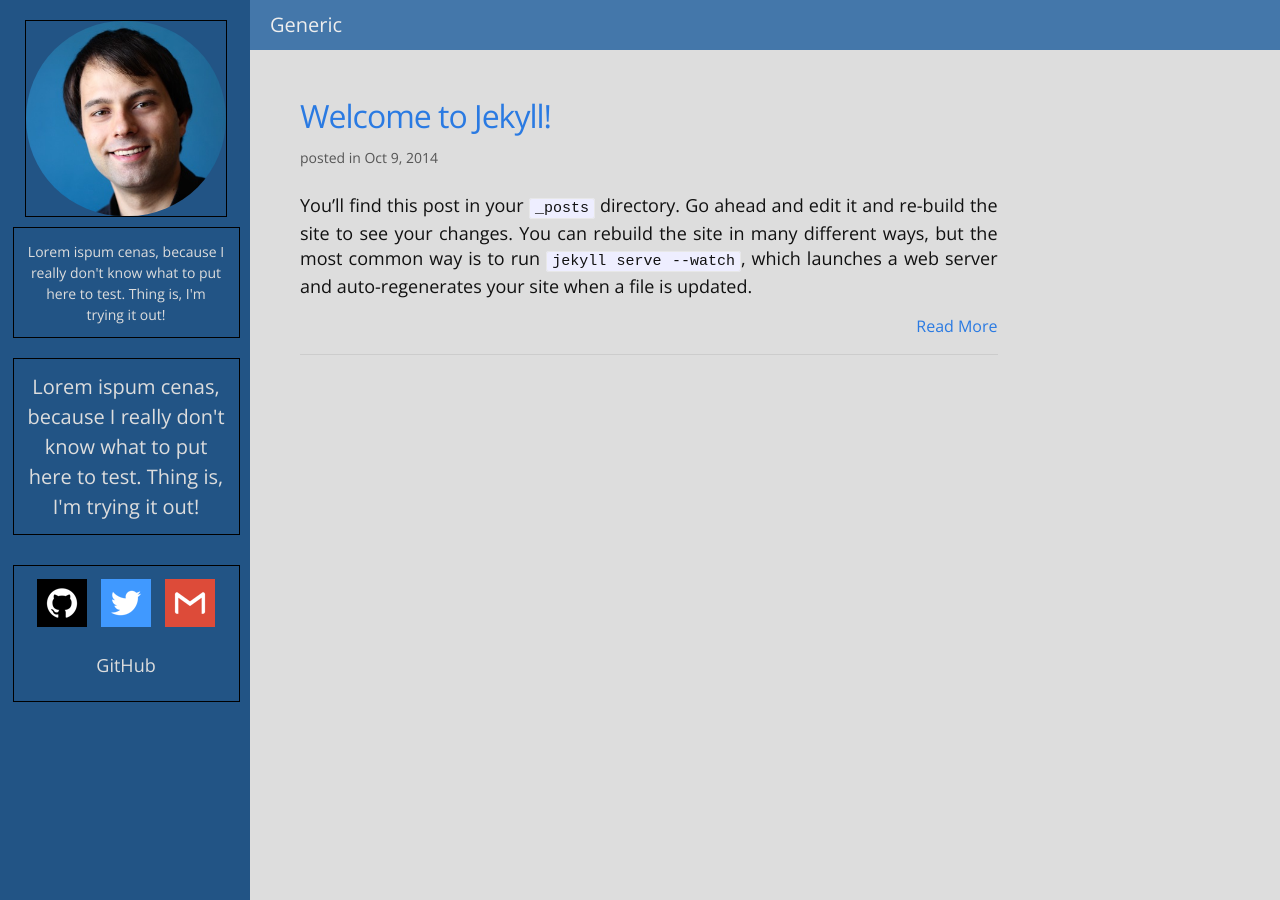
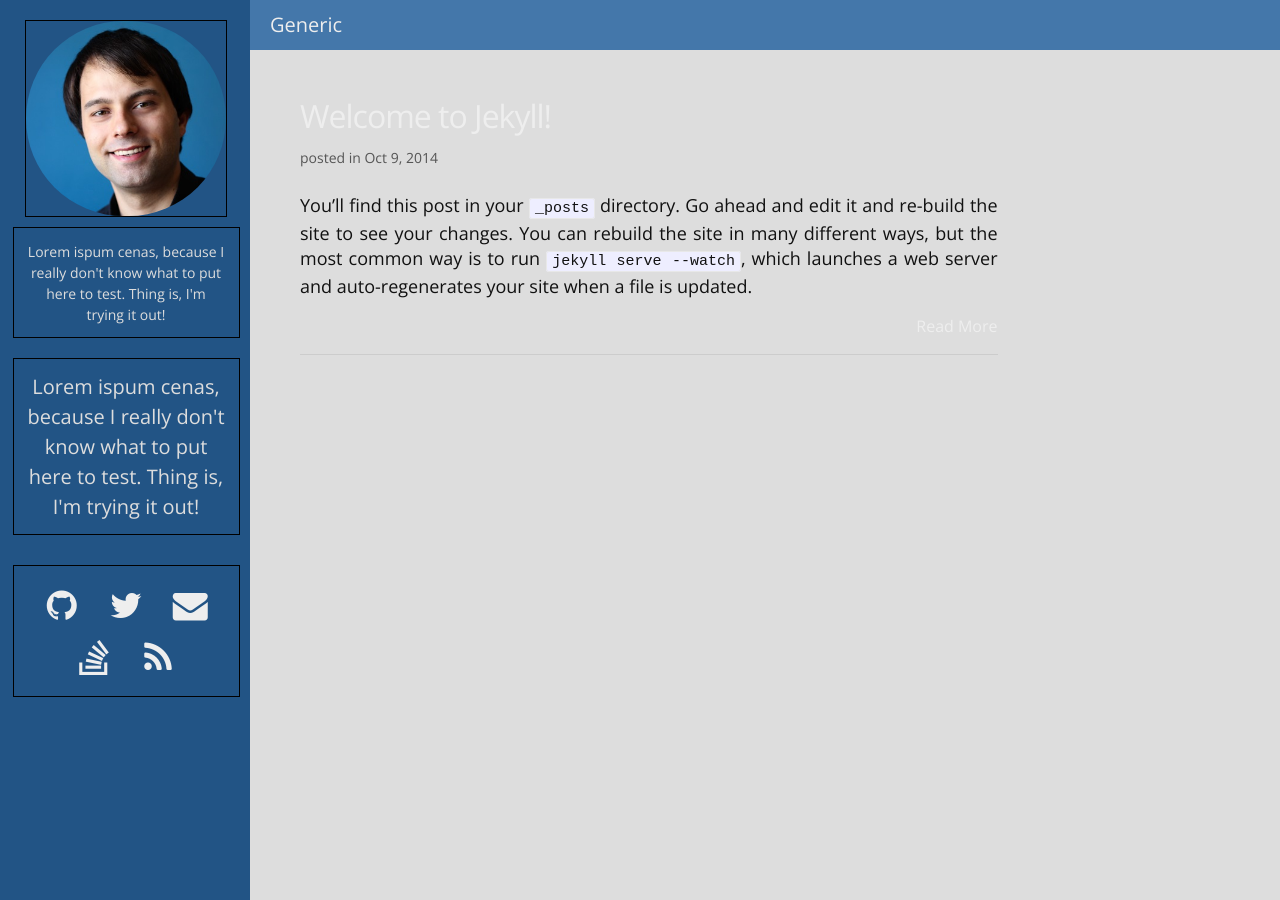
Before and after one commit to Nelspike/Nelspike.github.io, a Jekyll site: the page built from index.html, in a window 1280 px wide. Built offline with Jekyll 4.4.1, drawn with Linux system fonts in a browser that asks for light colours; nearby versions of some CDN libraries.

Commit message:
Icons improved on the sidebar

```diff
--- a/_includes/head.html
+++ b/_includes/head.html
@@ -12,6 +12,5 @@
   <link href="//maxcdn.bootstrapcdn.com/font-awesome/4.2.0/css/font-awesome.min.css" rel="stylesheet">
 
   <script src="http://code.jquery.com/jquery-2.1.1.min.js"></script>
-  <script src="/assets/javascript/sidebar.js"></script>
   <script src="/assets/javascript/main.js"></script>
 </head>
--- a/_includes/sidebar.html
+++ b/_includes/sidebar.html
@@ -13,26 +13,32 @@
   <div id="external-section" class="sidebar-content sidebar-text bordered">
 
     <div id="social-media">
-      <div id="github" class="social-container" data-name="{{ site.github_username }}">
-        <a href="https://github.com/{{ site.github_username }}">
-          <img src="/assets/images/github.png" />
+      <div class="social-container">
+        <a href="https://github.com/{{ site.github_username }}" target="_blank">
+          <i class="fa fa-github"></i>
         </a>
       </div>
-      <div id="twitter" class="social-container" data-name="{{ site.twitter_username }}">
-        <a href="https://twitter.com/{{ site.twitter_username }}">
-          <img src="/assets/images/twitter.png" />
+      <div class="social-container">
+        <a href="https://twitter.com/{{ site.twitter_username }}" target="_blank">
+          <i class="fa fa-twitter"></i>
         </a>
       </div>
-      <div id="gmail" class="social-container" data-name="{{ site.email }}">
-        <a href="mailto:{{ site.email }}">
-          <img src="/assets/images/mail.png" />
+      <div class="social-container">
+        <a href="mailto:{{ site.email }}" target="_blank">
+          <i class="fa fa-envelope"></i>
+        </a>
+      </div>
+      <div class="social-container">
+        <a href="http://stackoverflow.com/users/1003007/nelspike" target="_blank">
+          <i class="fa fa-stack-overflow"></i>
+        </a>
+      </div>
+      <div class="social-container">
+        <a href="{{ site.baseurl }}/feed" target="_blank">
+          <i class="fa fa-rss"></i>
         </a>
       </div>
     </div>
 
-    <div id="social-media-name">
-      GitHub
-    </div>
-
   </div>
 </div>
--- a/_sass/_base.scss
+++ b/_sass/_base.scss
@@ -163,15 +163,3 @@ pre {
     }
   }
 }
-
-#github {
-  background-color: black;
-}
-
-#twitter {
-  background-color: #4099FF;
-}
-
-#gmail {
-  background-color: #dd4b39;
-}
--- a/_sass/_default_layout.scss
+++ b/_sass/_default_layout.scss
@@ -51,6 +51,10 @@ header {
 
   }
 
+  /**
+   * Link Styling
+   */
+
   a {
     color: #eee;
   }
@@ -63,7 +67,6 @@ header {
     color: #bbb;
     text-decoration: none;
   }
-
 }
 
 /**
@@ -110,7 +113,6 @@ header {
     width: 50%;
   }
 
-
   /**
    * Child Nodes Styling
    */
@@ -152,20 +154,31 @@ header {
 
       .social-container {
         width: 50px;
+        font-size: 35px;
         margin-left: 5px;
         margin-right: 5px;
         display: inline-block;
       }
     }
+  }
 
-    #social-media-name {
-      text-align: center;
-      padding: 10px;
-      margin-top: 15px;
-      font-size: 18px;
-      font-weight: 400;
-    }
+  /**
+   * Link Styling
+   */
+
+  a {
+    color: #eee;
   }
+
+  a:visited {
+    color: #eee;
+  }
+
+  a:hover {
+    color: #bbb;
+    text-decoration: none;
+  }
+
 }
 
 /**
@@ -241,6 +254,23 @@ header {
     }
   }
 
+  /**
+   * Link Styling
+   */
+
+  a {
+    color: #eee;
+  }
+
+  a:visited {
+    color: #eee;
+  }
+
+  a:hover {
+    color: #bbb;
+    text-decoration: none;
+  }
+
 }
 
 /**
--- a/assets/javascript/main.js
+++ b/assets/javascript/main.js
@@ -1,3 +1,3 @@
 $(document).ready(function() {
-  Sidebar.bind();
+
 });
--- a/assets/javascript/sidebar.js
+++ /dev/null
@@ -1,12 +0,0 @@
-var Sidebar = (function() {
-
-  function bind() {
-    $(".social-container").mouseover(function() {
-      var user = $(this).data("name");
-      $("#social-media-name").text(user);
-    });
-
-  };
-
-  return {bind: bind};
-})();
```
